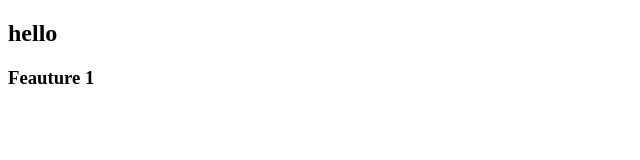
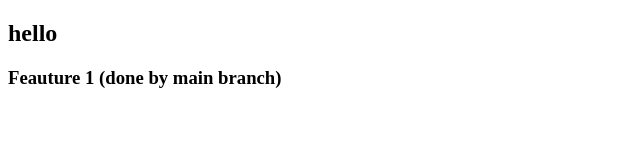
Before and after one commit to GowthamMuddusetty/gitTest, a plain HTML site: page index.html in a window 1280 px wide. Shown: the whole page, without its empty margins (0-640 px from the left). Drawn offline with Linux system fonts and the light colour scheme.

Commit message:
committed by main

```diff
--- a/index.html
+++ b/index.html
@@ -7,6 +7,6 @@
 </head>
 <body>
     <h2>hello</h2>
-    <h3>Feauture 1</h3>
+    <h3>Feauture 1 (done by main branch)</h3>
 </body>
 </html>
```
